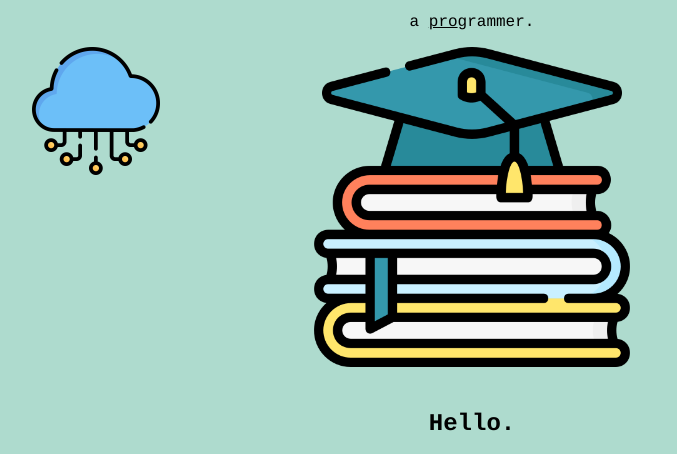
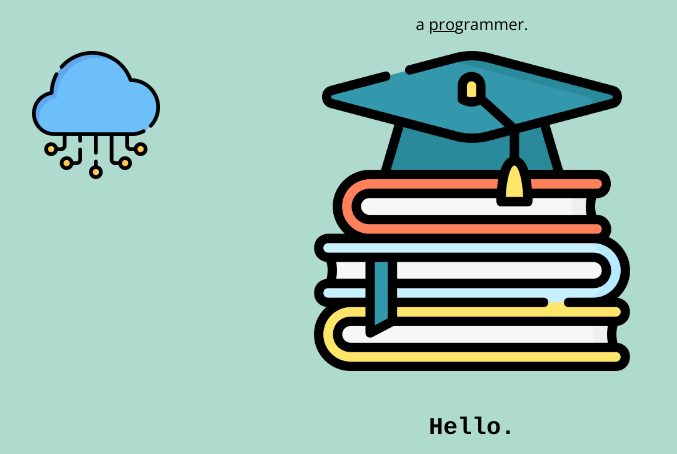
Before and after one commit to dev-32/CV, a plain HTML site: page index.html in a window 1280 px wide. Shown: the part 338-792 px from the top of the page, 168-845 px from the left. Drawn offline with nearby package versions, Linux system fonts and the light colour scheme.

Commit message:
Update styles.css

```diff
--- a/css/styles.css
+++ b/css/styles.css
@@ -11,8 +11,8 @@ body{
   font-family: Courier, monospace;
 
 }
-p{
-  font-family: Courier,monospace;
+p
+{font-family: 'Open Sans', sans-serif;
 }
 .top_container{
   background-color:#AEDBCE;
```
